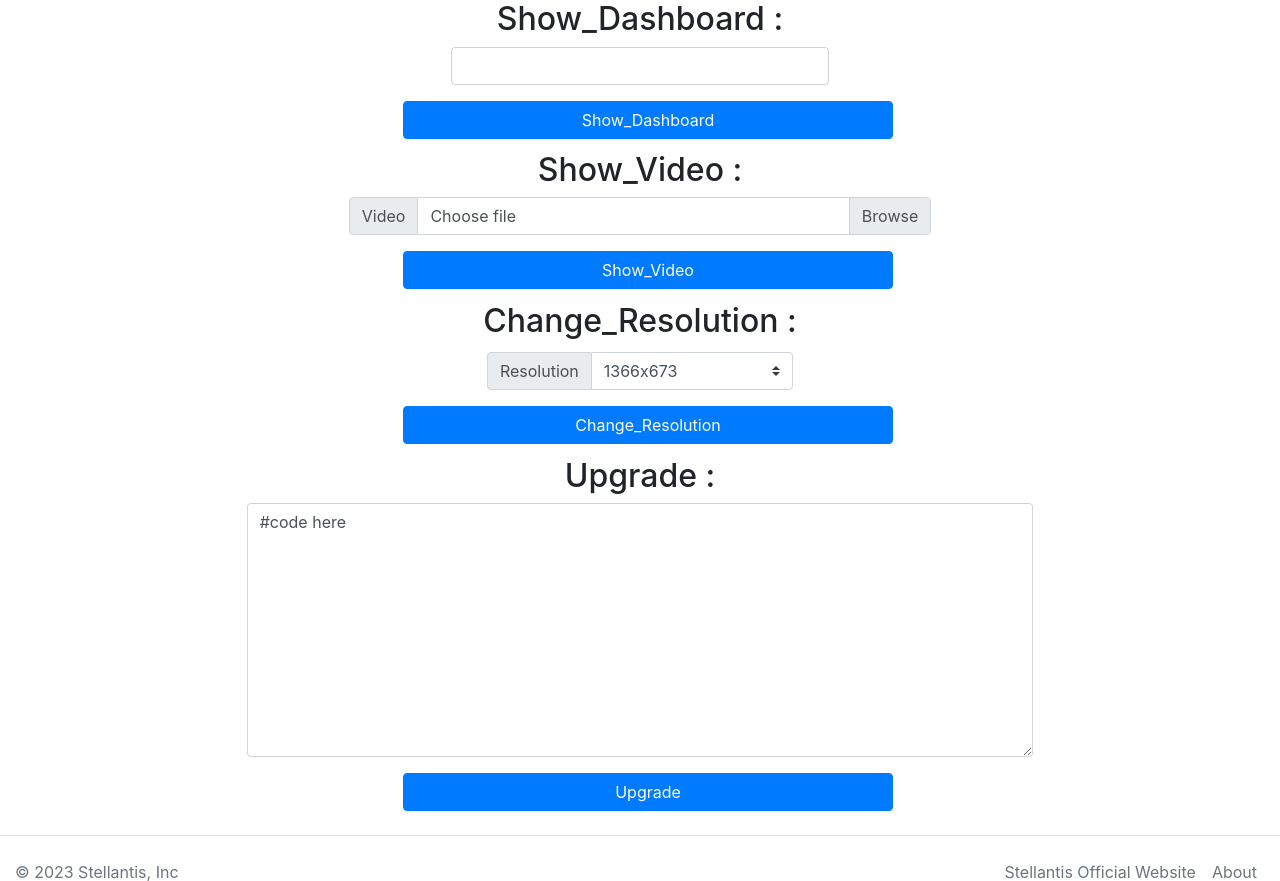
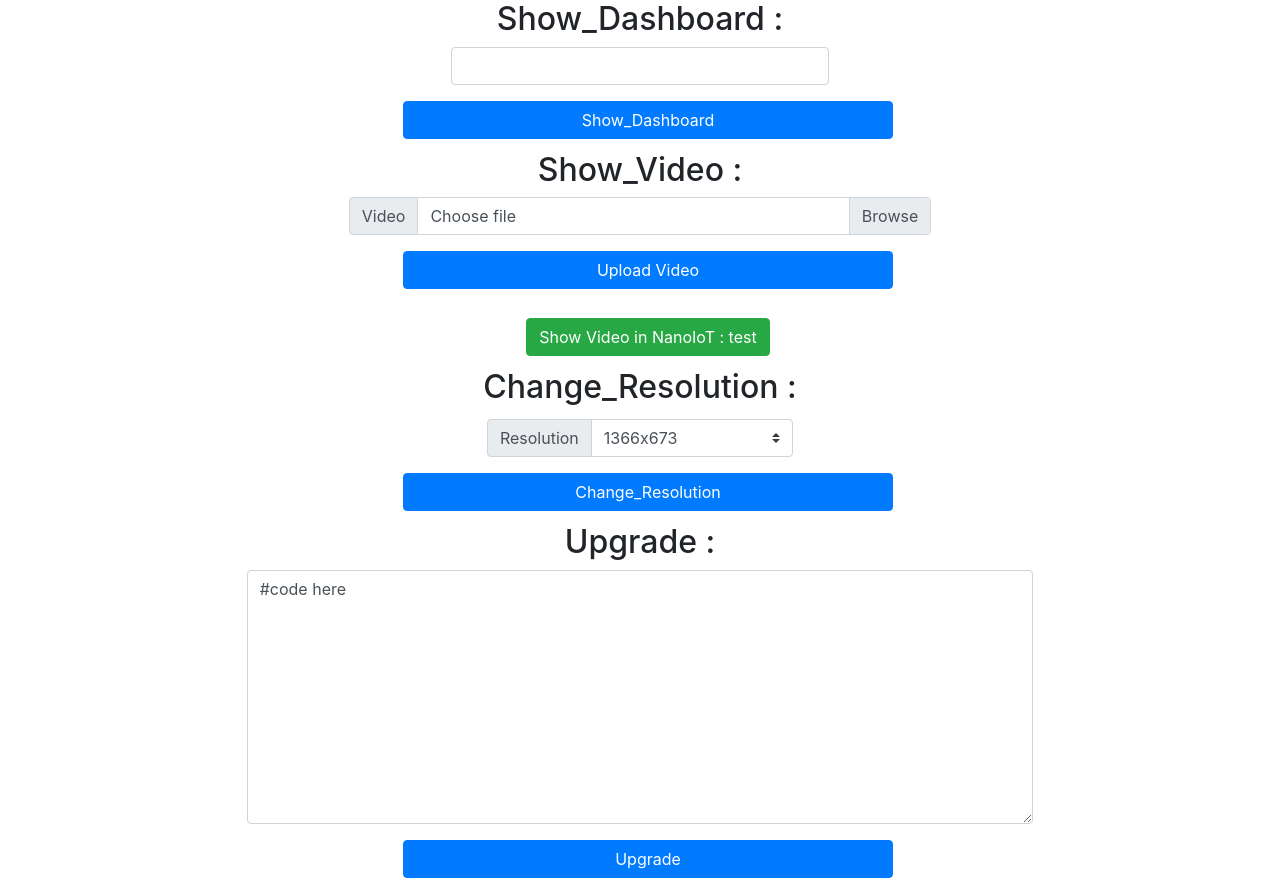
Before and after one commit to chady-cheikhi/iot_control_v1, a Django app: page /nano/test in a window 1280 px wide. Shown: the part 447-1328 px from the top of the page. Run offline with Django 4.2, Linux system fonts and the light colour scheme; data comes from the database, SQL or seed files in the repository; both versions use the stored data as it was after the commit; parts of the project's set-up code (start-up, migrations or seed data) failed here and were passed over; some libraries are stand-ins or nearby versions.

Commit message:
show video/ fix screenshot

```diff
--- a/requirements.txt
+++ b/requirements.txt
@@ -1,5 +1,6 @@
-Django==2.2.16
+Django
 django-admin-generator
 PyInstaller
 mysqlclient
-Pillow==9.4.0
+Pillow
+requests
--- a/templates/nano_reactive.html
+++ b/templates/nano_reactive.html
@@ -106,7 +106,6 @@
                       </div>
                 </div>
             {% elif functionality == "change_resolution" %}
-
                 <div class="input-group mt-1 w-25">
                   <div class="input-group-prepend">
                     <label class="input-group-text" for="inputGroupSelect01">Resolution</label>
@@ -119,10 +118,14 @@
                 </div>
 
             {% endif %}
-            <button {% if functionality == 'change_resolution' %} id="changeResolutionButton" {% endif %}type="submit" class="btn btn-custom btn-primary ml-3">{{ functionality|title }}</button>
+            <button {% if functionality == 'change_resolution' %} id="changeResolutionButton" {% endif %}type="submit" class="btn btn-custom btn-primary ml-3">{% if functionality == 'show_video' %} Upload Video {% else %}{{ functionality|title }}{% endif %}</button>
         </form >
     </div>
-
+    {% if functionality == 'show_video' %}
+    <form id="send_show_video">
+        <button type="submit" class="btn btn-success ml-3">Show Video in NanoIoT : {{ hostname }}</button>
+    </form>
+    {% endif %}
 {% endfor %}
 
 
@@ -245,7 +248,18 @@
                 });
     }
     refresh()
-    setInterval(refresh,20000);//
+    setInterval(refresh,20000);
+    $(document).on("submit","#send_show_video",function(e){
+                e.preventDefault();
+                    $.ajax({
+                        type: 'POST',
+                        url: '/api/nano/{{ hostname }}',
+                        data: {'what': 'show_video' },
+                        success: function (data) {
+                            console.log('what sent')
+                        }
+                    });
+            });
 
 
 
```
Also changed, not shown: API/views.py (+8 -0 lines), nanoiot_code/NanoIotController.py (+7 -1 lines), db.sqlite3, media/screenshot_test.png.
